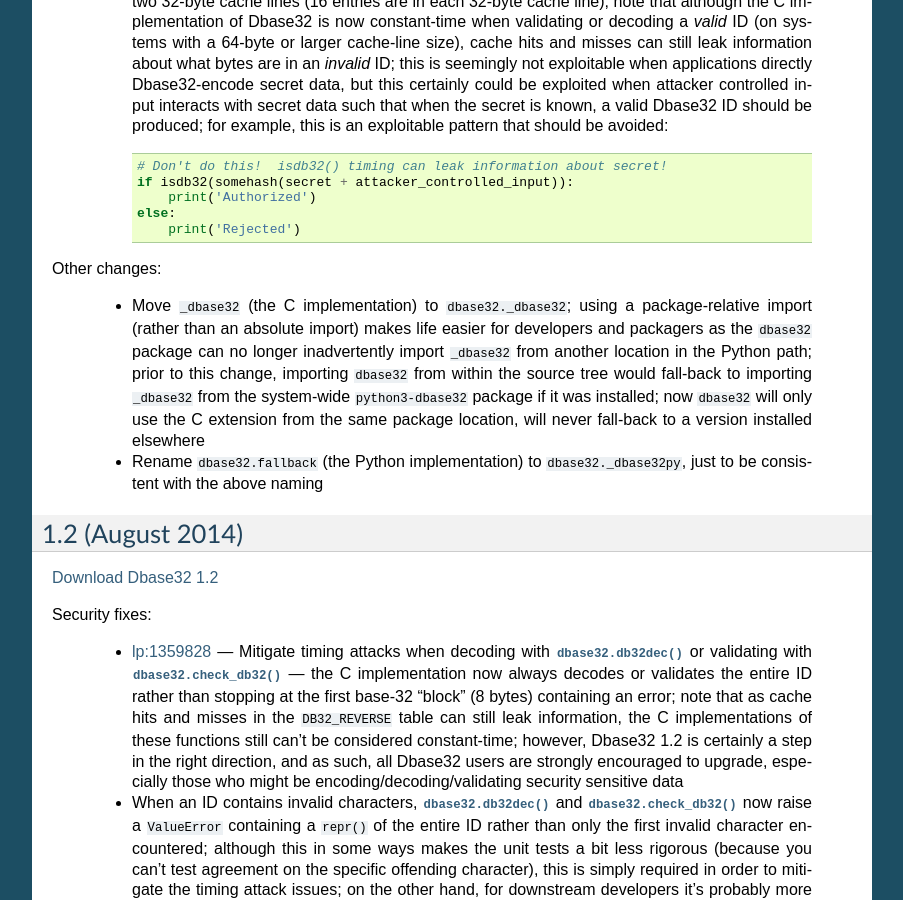
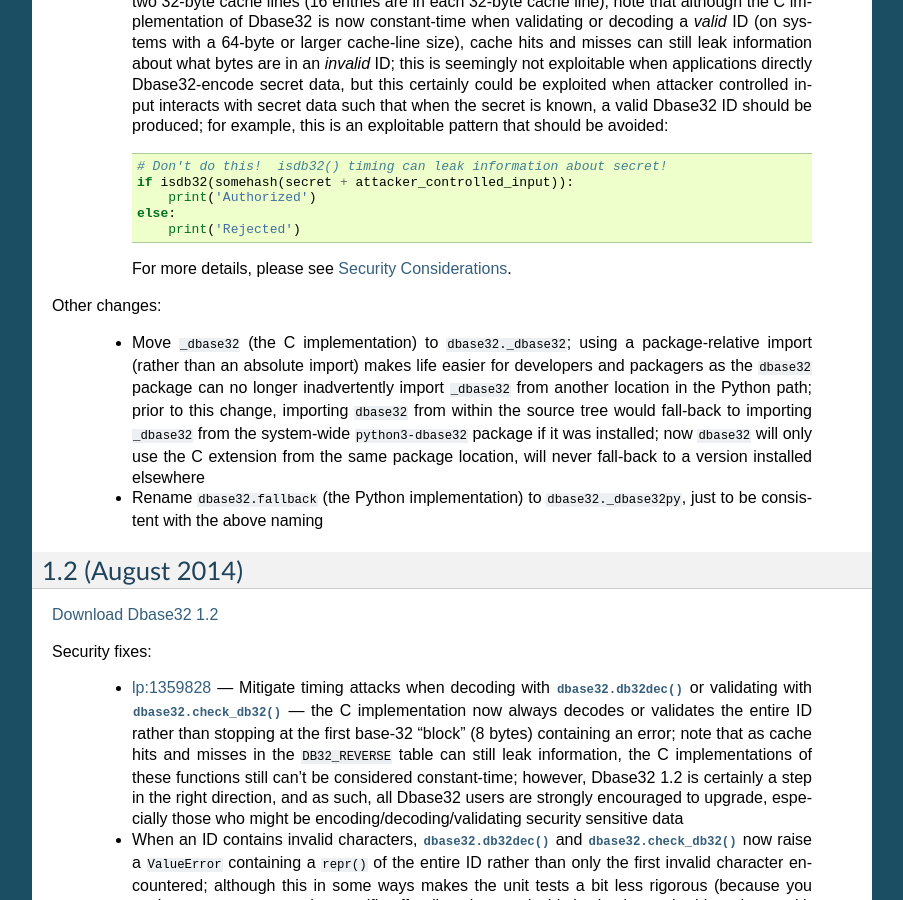
Before and after one commit to json420/dbase32, a Sphinx documentation site: the page built from doc/changelog.rst, in a window 1280 px wide and 900 px high, scrolled down 367 px. Shown: the whole window, without its empty margins (198-1101 px from the left). Built offline with Sphinx 7.4.7, drawn with Linux system fonts in a browser that asks for light colours.

Commit message:
Link to security.rst in 1.3 changelog entry

```diff
--- a/doc/changelog.rst
+++ b/doc/changelog.rst
@@ -35,6 +35,8 @@ Security fixes:
                 print('Authorized')
             else:
                 print('Rejected')
+
+        For more details, please see :doc:`security`.
 
 Other changes:
 
```
